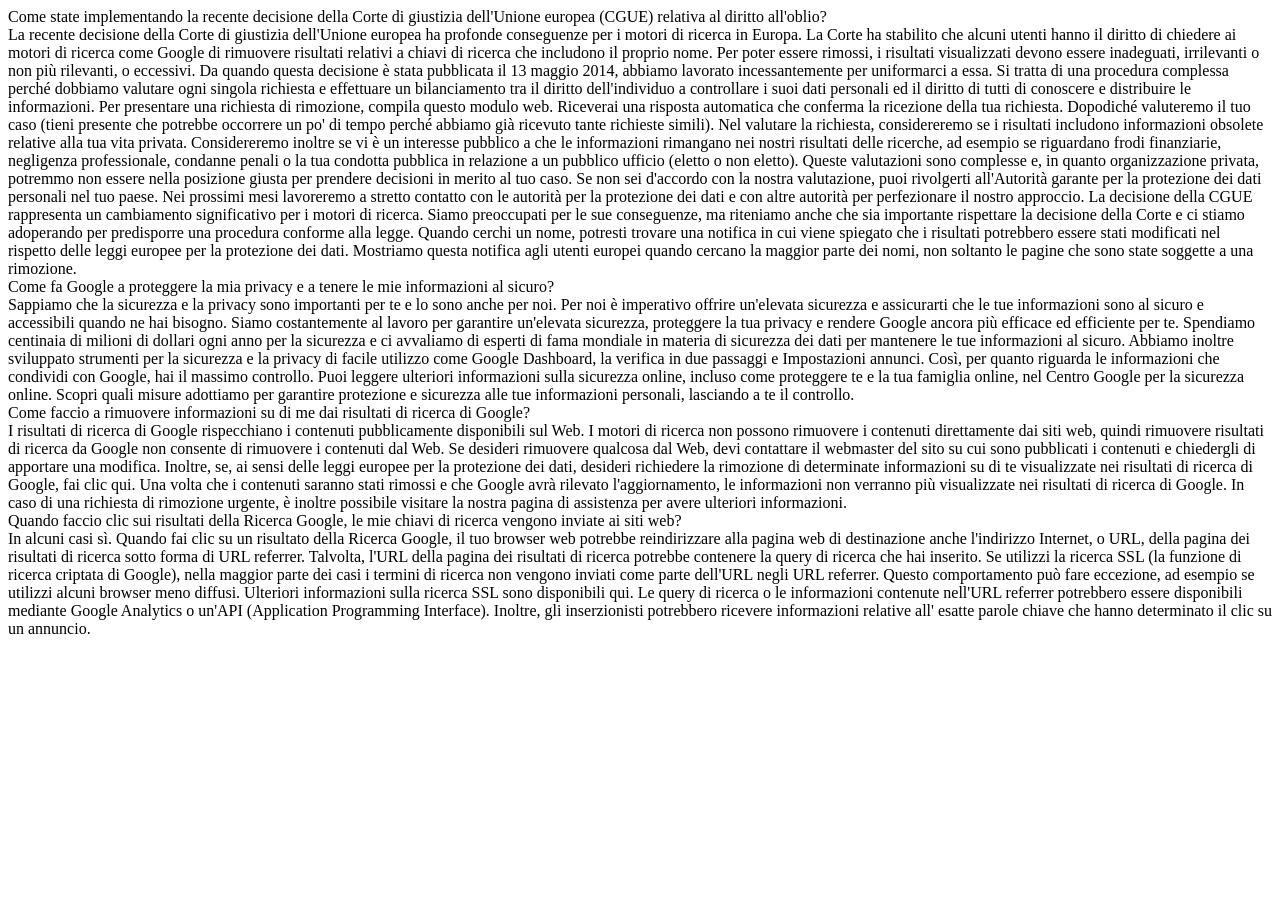
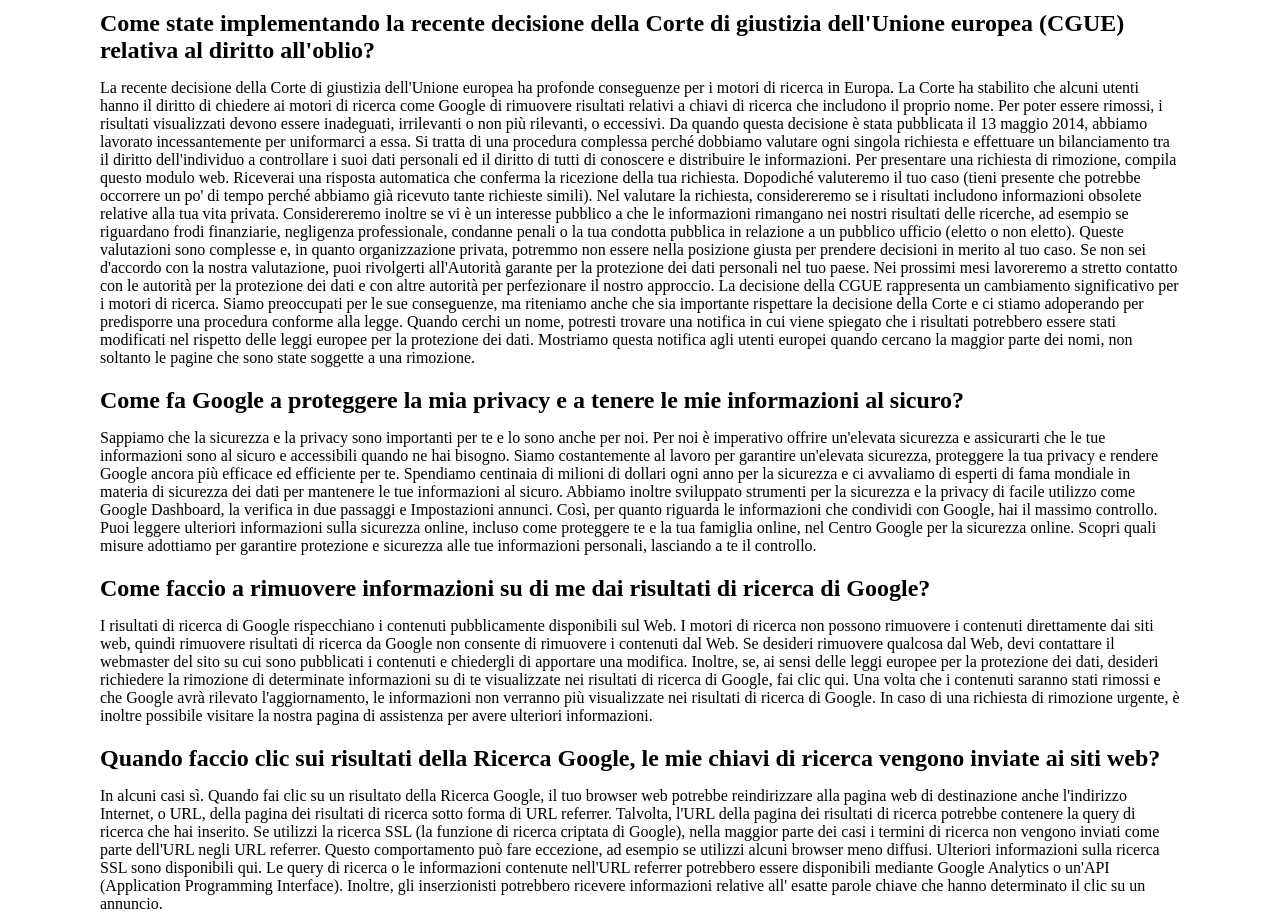
Before and after one commit to alessiobonetti/php-google-faq, a PHP site: page / in a window 1280 px wide. Before the commit the page ends 634 px from the top, so only its background shows below. Run offline with PHP 8.4, Linux system fonts and the light colour scheme.

Commit message:
css e html

```diff
--- /dev/null
+++ b/css/style.css
@@ -0,0 +1,21 @@
+* {
+  box-sizing: border-box;
+  padding: 0;
+  margin: 0 auto;
+}
+
+.container {
+  width: 1080px;
+}
+
+.faq_box_list {
+  list-style: none;
+}
+
+.faq_box_list li {
+  padding: 10px 0;
+}
+
+.faq_box_list p {
+  margin-top: 15px;
+}
--- a/index.php
+++ b/index.php
@@ -38,18 +38,30 @@
     ]
   ];
 
-  foreach ($info as $key => $reply) {
-    echo($info[$key]["question"] ."<br>". $info[$key]["answer"]."<br>");
-  }
 ?>
 
 <!DOCTYPE html>
 <html lang="en" dir="ltr">
   <head>
+    <!-- css style -->
+    <link rel="stylesheet" href="css/style.css">
     <meta charset="utf-8">
     <title>Google Faq</title>
   </head>
   <body>
+    <div class="container">
+      <div class="faq_box">
+        <ul class="faq_box_list">
+          <?php foreach ($info as $key => $reply) { ?>
+            <li>
+              <h2> <?php  echo($info[$key]["question"]); ?></h2>
+              <p> <?php echo($info[$key]["answer"]); ?> </p>
+            </li>
+          <?php } ?>
+
+        </ul>
+      </div>
+    </div>
 
   </body>
 </html>
```
